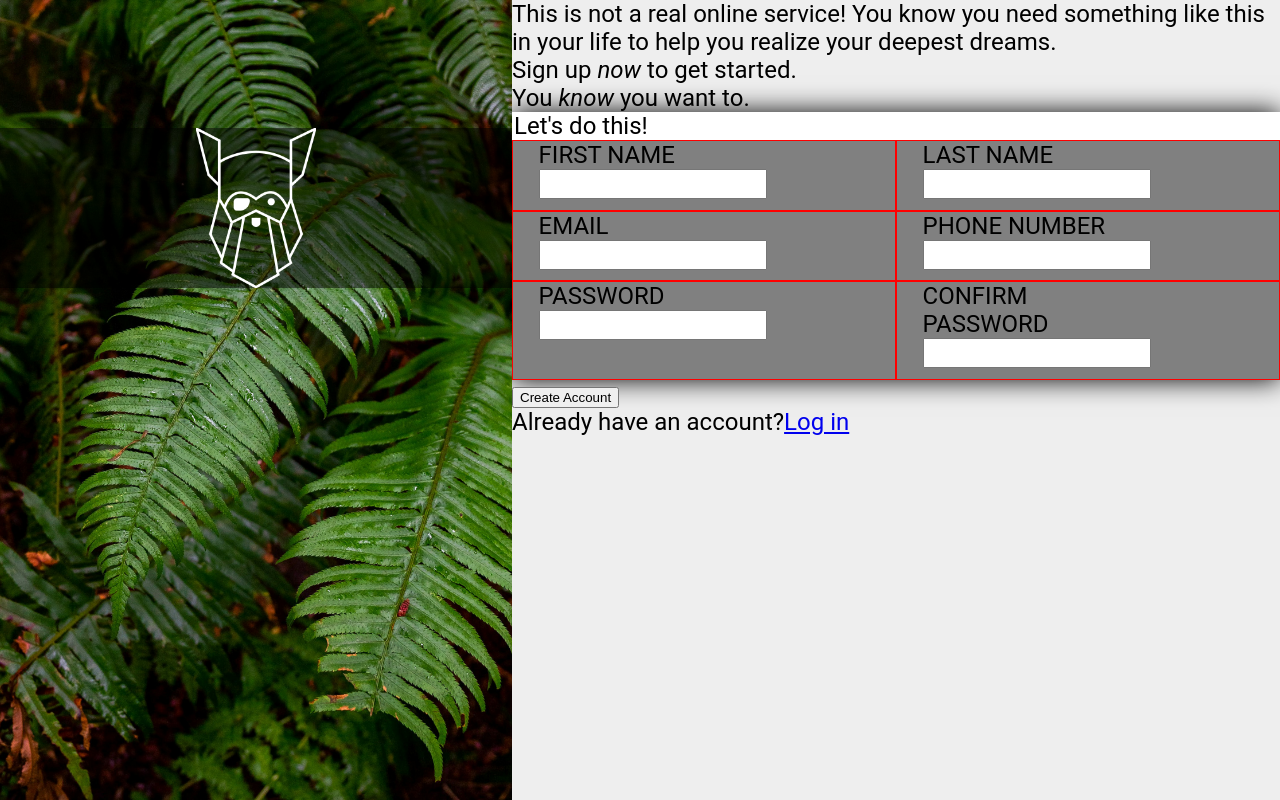
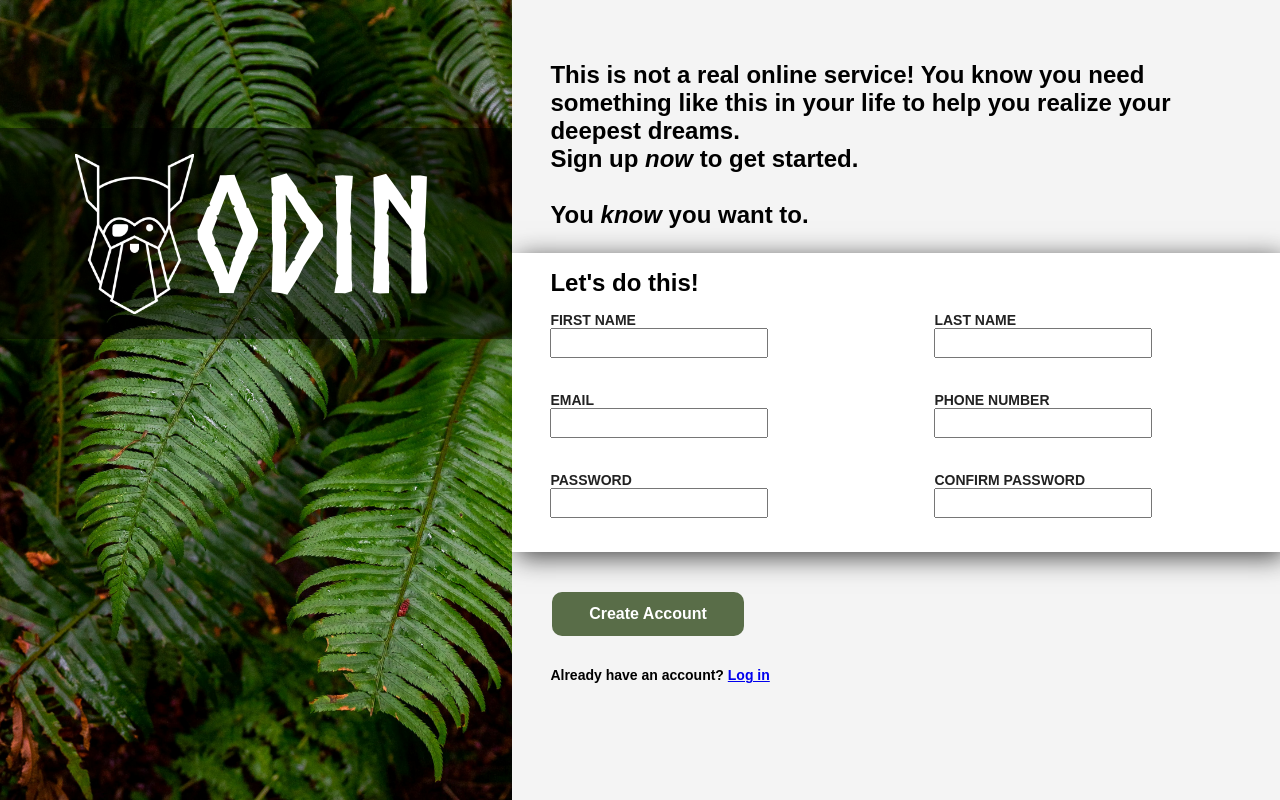
Before and after one commit to Jonah-Taylor/odin-signup, a plain HTML site: page index.html in a window 1280 px wide. Drawn offline with Linux system fonts and the light colour scheme.

Commit message:
Finished styling

```diff
--- a/index.html
+++ b/index.html
@@ -13,17 +13,22 @@
                 class="wet-ferns"
                 alt="Failed to load image"
             />
-            <img
-                src="Images/odin-icon.png"
-                class="odin-icon"
-                alt="Failed to load image"
-            />
+            <div class="odin">
+                <img
+                    src="Images/odin-icon.png"
+                    class="odin-icon"
+                    alt="Failed to load image"
+                />ODIN
+            </div>
         </div>
         <div class="right">
-            This is not a real online service! You know you need something like
-            this in your life to help you realize your deepest dreams.<br />
-            Sign up <em>now</em> to get started.<br />
-            You <em>know</em> you want to.
+            <div class="right-text">
+                This is not a real online service! You know you need something
+                like this in your life to help you realize your deepest
+                dreams.<br />
+                Sign up <em>now</em> to get started.<br /><br />
+                You <em>know</em> you want to.
+            </div>
             <form class="sign-up-form">
                 <div class="whitebkg">
                     <legend class="letsdothis">Let's do this!</legend>
@@ -66,16 +71,18 @@
                             >
                             <input
                                 id="confirmpassword"
-                                type="confirmpassword"
+                                type="password"
                                 name="confirmpassword"
                             />
                         </div>
                     </div>
                 </div>
-                <button type="submit">Create Account</button>
+                <button type="submit" class="create-account">
+                    Create Account
+                </button>
             </form>
-            <div class="login">
-                Already have an account?<a href="\">Log in</a>
+            <div class="have-an-account">
+                Already have an account? <a class="log-in" href="\">Log in</a>
             </div>
         </div>
     </body>
--- a/styles.css
+++ b/styles.css
@@ -37,7 +37,9 @@ input {
     min-width: 100%;
 }
 
-.odin-icon {
+.odin {
+    display: flex;
+    align-items: center;
     box-sizing: content-box;
     position: static;
     z-index: 1;
@@ -47,21 +49,49 @@ input {
     background-color: rgba(0, 0, 0, 0.5);
     padding-left: 50%;
     padding-right: 50%;
+    padding-top: 5%;
+    padding-bottom: 5%;
+    color: white;
+    font-size: 20vh;
+}
+
+.odin-icon {
+    box-sizing: content-box;
+    position: static;
+    z-index: 1;
+    width: auto;
+    height: 100%;
 }
 
 .right {
-    font-family: Roboto;
+    font-family: Arial, Helvetica, sans-serif;
+    font-weight: bold;
     height: 100vh;
     width: 60vw;
-    background-color: #eeeeee;
+    background-color: #f4f4f4;
+}
+
+.right-text {
+    width: 90%;
+    height: 20%;
+    margin: 4%;
+    margin-left: 3vw;
+    margin-top: 8%;
 }
 
 .sign-up-form {
+    margin-top: 4vh;
+}
+
+.letsdothis {
+    padding-top: 2%;
+    padding-bottom: 2%;
+    padding-left: 3vw;
 }
 
 .whitebkg {
     background-color: white;
-    box-shadow: 0px 0px 25px black;
+    box-shadow: 5px 5px 25px #444444;
 }
 
 .question-container {
@@ -69,15 +99,44 @@ input {
     flex-wrap: wrap;
     justify-content: left;
     height: 30vh;
+    font-size: 14px;
+    color: #222;
 }
 
 .question {
     display: flex;
     flex-direction: column;
-    background-color: gray;
-    border: 1px solid red;
+    /* background-color: gray; */
+    /* border: 1px solid red; */
     width: 30vw;
     height: auto;
-    padding-left: 2vw;
+    padding-left: 3vw;
     padding-right: 10vw;
 }
+
+.create-account {
+    border: 0px;
+    border-radius: 10px;
+    background-color: #596d48;
+    color: white;
+    font-size: 16px;
+    font-weight: bold;
+    margin: 5vh;
+    margin-bottom: 2vh;
+    padding: 1vw;
+    width: 15vw;
+}
+
+.have-an-account {
+    padding-left: 3vw;
+    padding-top: 2%;
+    font-size: 14px;
+}
+
+log-in:link {
+    color: green;
+}
+
+.log-in:visited {
+    color: darkgreen;
+}
```
